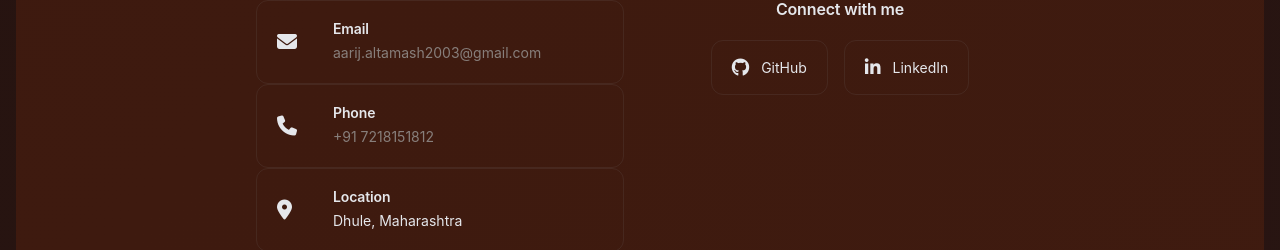
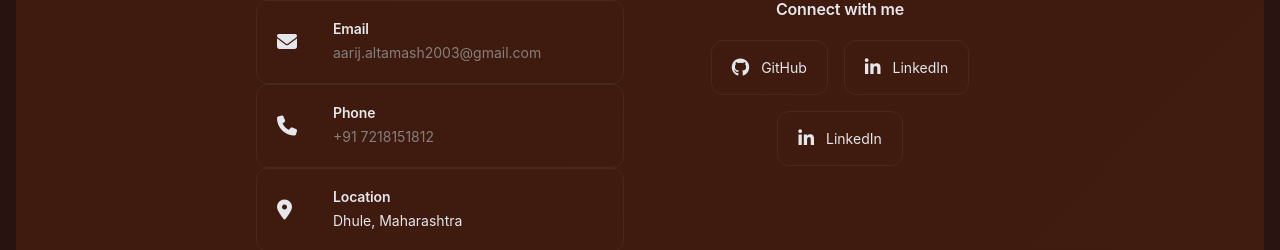
Before and after one commit to altamash-faraz/sample-portfolio, a plain HTML site: page index.html in a window 1280 px wide. Shown: the part 6942-7192 px from the top of the page. Drawn offline with Linux system fonts and the light colour scheme; a web font is replaced by a local one.

Commit message:
📝 Update portfolio content
- Cleaned up README.md design features section
- Added duplicate LinkedIn link in contact section for better visibility
- Minor content refinements

```diff
--- a/index.html
+++ b/index.html
@@ -824,6 +824,14 @@
                 <i class="fab fa-linkedin-in"></i>
                 <span>LinkedIn</span>
               </a>
+              <a
+                href="https://www.linkedin.com/in/altamashfaraz/"
+                target="_blank"
+                class="social-link-large"
+              >
+                <i class="fab fa-linkedin-in"></i>
+                <span>LinkedIn</span>
+              </a>
             </div>
           </div>
         </div>
```
Also changed, not shown: 1 other file.
